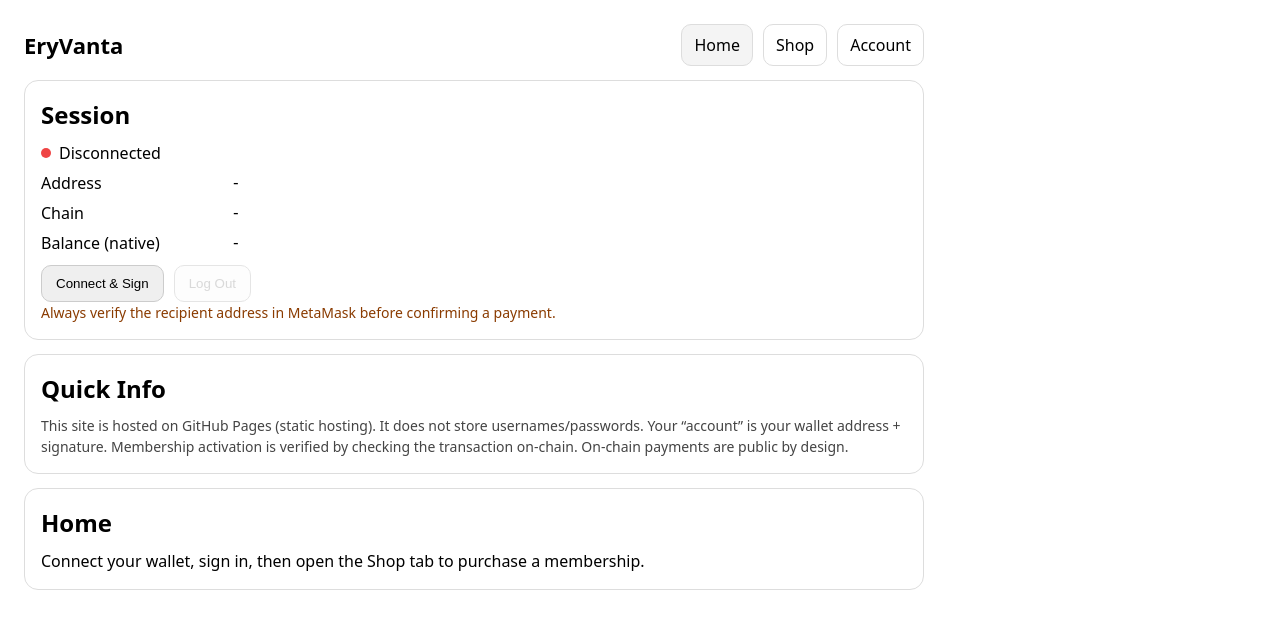
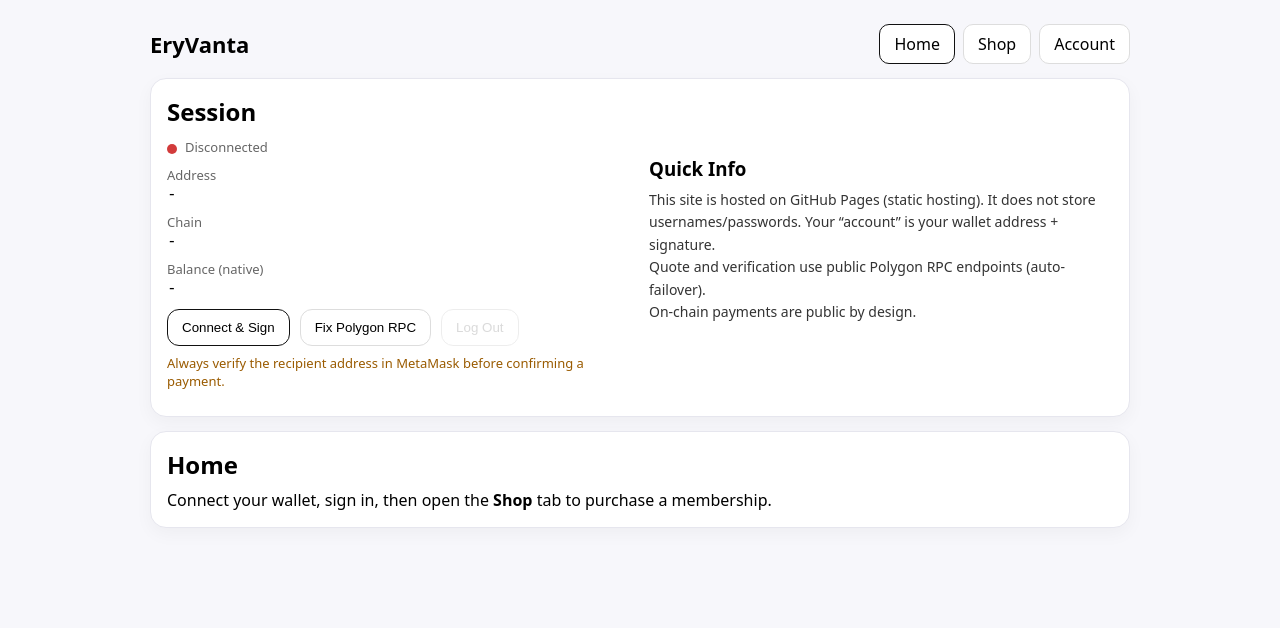
Before and after one commit to riviowo/riviowo.github.io, a plain HTML site: page index.html in a window 1280 px wide. Drawn offline with Linux system fonts and the light colour scheme.

Commit message:
Update index.html

```diff
--- a/index.html
+++ b/index.html
@@ -5,30 +5,33 @@
   <meta name="viewport" content="width=device-width,initial-scale=1" />
   <title>EryVanta</title>
   <style>
-    body { font-family: system-ui, -apple-system, Segoe UI, Roboto, Arial; margin: 24px; line-height: 1.5; }
-    .wrap { max-width: 900px; }
-    .top { display: flex; align-items: center; justify-content: space-between; gap: 12px; flex-wrap: wrap; }
-    .brand { font-size: 22px; font-weight: 700; }
-    .tabs { display: flex; gap: 10px; }
-    .tab { padding: 8px 12px; border: 1px solid #ddd; border-radius: 10px; cursor: pointer; user-select: none; }
-    .tab.active { background: #f4f4f4; }
-    .card { border: 1px solid #ddd; border-radius: 14px; padding: 16px; margin-top: 14px; }
-    .row { display: grid; grid-template-columns: 180px 1fr; gap: 10px; margin: 6px 0; }
-    .mono { font-family: ui-monospace, SFMono-Regular, Menlo, Monaco, Consolas, "Liberation Mono", monospace; word-break: break-all; }
-    .btns { display: flex; gap: 10px; flex-wrap: wrap; margin-top: 10px; }
-    button { padding: 10px 14px; border-radius: 10px; border: 1px solid #ccc; cursor: pointer; }
-    button:disabled { opacity: 0.5; cursor: not-allowed; }
-    .status { display:flex; align-items:center; gap:8px; }
-    .dot { width:10px; height:10px; border-radius:50%; background:#bbb; }
-    .dot.on { background:#22c55e; }
-    .dot.off { background:#ef4444; }
-    .view { display: none; }
-    .view.active { display: block; }
-    .note { color: #444; font-size: 14px; }
-    .msg { margin-top: 8px; color:#111; }
-    .warn { color:#8a3b00; font-size: 14px; }
+    body{font-family:system-ui,Segoe UI,Arial,sans-serif;margin:24px;background:#f7f7fb}
+    .wrap{max-width:980px;margin:0 auto}
+    .top{display:flex;align-items:center;justify-content:space-between;margin-bottom:14px}
+    .brand{font-size:22px;font-weight:800}
+    .tabs{display:flex;gap:8px}
+    .tab{border:1px solid #ddd;border-radius:10px;padding:8px 14px;background:#fff;cursor:pointer}
+    .tab.active{border-color:#111}
+    .card{background:#fff;border:1px solid #e6e6ee;border-radius:16px;padding:16px;margin:14px 0;box-shadow:0 6px 18px rgba(0,0,0,.04)}
+    .row{display:flex;gap:18px;flex-wrap:wrap}
+    .col{flex:1;min-width:260px}
+    .label{color:#666;font-size:13px;margin-top:10px}
+    .val{font-family:ui-monospace, SFMono-Regular, Menlo, Monaco, Consolas, "Liberation Mono", "Courier New", monospace}
+    .btns{display:flex;gap:10px;flex-wrap:wrap;margin-top:12px}
+    button{padding:10px 14px;border-radius:12px;border:1px solid #ddd;background:#fff;cursor:pointer}
+    button.primary{border-color:#111}
+    button:disabled{opacity:.5;cursor:not-allowed}
+    .dot{width:10px;height:10px;border-radius:50%;display:inline-block;margin-right:8px;vertical-align:middle}
+    .dot.on{background:#20b26b}
+    .dot.off{background:#d23b3b}
+    .hint{color:#9a5b00;font-size:13px;margin-top:8px}
+    .msg{margin-top:10px;color:#b00020}
+    .view{display:none}
+    .view.active{display:block}
+    code{background:#f3f3f7;padding:2px 6px;border-radius:8px}
   </style>
 </head>
+
 <body>
   <div class="wrap">
     <div class="top">
@@ -42,67 +45,94 @@
 
     <div class="card">
       <h2 style="margin:0 0 8px 0;">Session</h2>
-      <div class="status">
-        <div id="dot" class="dot off"></div>
-        <div id="status">Disconnected</div>
-      </div>
+      <div class="label"><span id="dot" class="dot off"></span><span id="status">Disconnected</span></div>
 
-      <div class="row"><div>Address</div><div id="addr" class="mono">-</div></div>
-      <div class="row"><div>Chain</div><div id="chain" class="mono">-</div></div>
-      <div class="row"><div>Balance (native)</div><div id="bal" class="mono">-</div></div>
+      <div class="row">
+        <div class="col">
+          <div class="label">Address</div>
+          <div class="val" id="addr">-</div>
+          <div class="label">Chain</div>
+          <div class="val" id="chain">-</div>
+          <div class="label">Balance (native)</div>
+          <div class="val" id="bal">-</div>
 
           <div class="btns">
-        <button id="btnConnect">Connect & Sign</button>
+            <button class="primary" id="btnConnect">Connect & Sign</button>
+            <button id="btnFixRpc">Fix Polygon RPC</button>
             <button id="btnLogout" disabled>Log Out</button>
           </div>
 
-      <div class="warn">Always verify the recipient address in MetaMask before confirming a payment.</div>
+          <div class="hint">Always verify the recipient address in MetaMask before confirming a payment.</div>
+          <div class="msg" id="sessionMsg"></div>
         </div>
 
-    <div class="card">
-      <h2 style="margin:0 0 8px 0;">Quick Info</h2>
-      <div class="note">
+        <div class="col">
+          <h3 style="margin:0 0 8px 0;">Quick Info</h3>
+          <div style="color:#333;line-height:1.6;font-size:14px">
             This site is hosted on GitHub Pages (static hosting). It does not store usernames/passwords.
-        Your “account” is your wallet address + signature.
-        Membership activation is verified by checking the transaction on-chain.
+            Your “account” is your wallet address + signature.<br/>
+            Quote and verification use public Polygon RPC endpoints (auto-failover).<br/>
             On-chain payments are public by design.
           </div>
         </div>
-
-    <div id="view-home" class="card view active">
-      <h2 style="margin:0 0 8px 0;">Home</h2>
-      <div>Connect your wallet, sign in, then open the Shop tab to purchase a membership.</div>
+      </div>
     </div>
 
-    <div id="view-shop" class="card view">
+    <div id="view-home" class="view active">
+      <div class="card">
+        <h2 style="margin:0 0 8px 0;">Home</h2>
+        <div>Connect your wallet, sign in, then open the <b>Shop</b> tab to purchase a membership.</div>
+      </div>
+    </div>
+
+    <div id="view-shop" class="view">
+      <div class="card">
         <h2 style="margin:0 0 8px 0;">Shop</h2>
-
-      <h3 style="margin:8px 0;">Membership</h3>
+        <div><b>Membership</b></div>
         <div>$1.00 (paid in POL on Polygon)</div>
 
-      <div class="btns" style="margin-top:10px;">
+        <div class="btns" style="margin-top:12px">
           <button id="btnQuote">Refresh Quote</button>
-        <button id="btnPay" disabled>Pay with MetaMask</button>
+          <button class="primary" id="btnPay" disabled>Pay with MetaMask</button>
         </div>
 
-      <div class="row"><div>Receiver</div><div id="receiver" class="mono">-</div></div>
-      <div class="row"><div>Chainlink Price (USD per POL)</div><div id="price" class="mono">-</div></div>
-      <div class="row"><div>Amount to Pay</div><div id="amountPol" class="mono">-</div></div>
-      <div class="row"><div>Price Updated</div><div id="updatedAt" class="mono">-</div></div>
+        <div class="label">Receiver</div>
+        <div class="val" id="receiver">-</div>
 
-      <div class="note">If the network is not Polygon, the site will request a network switch to Polygon (chainId 0x89).</div>
-      <div id="shopMsg" class="msg"></div>
+        <div class="label">Chainlink Price (USD per POL)</div>
+        <div class="val" id="price">-</div>
+
+        <div class="label">Amount to Pay</div>
+        <div class="val" id="amountPol">-</div>
+
+        <div class="label">Price Updated</div>
+        <div class="val" id="updatedAt">-</div>
+
+        <div class="hint">If your wallet is not on Polygon, the site will request a network switch (chainId <code>0x89</code>).</div>
+        <div class="msg" id="shopMsg"></div>
+      </div>
     </div>
 
-    <div id="view-account" class="card view">
+    <div id="view-account" class="view">
+      <div class="card">
         <h2 style="margin:0 0 8px 0;">Account</h2>
-      <div class="row"><div>Membership Status</div><div id="mStatus" class="mono">-</div></div>
-      <div class="row"><div>Last Payment Tx</div><div id="mTx" class="mono">-</div></div>
-      <div class="row"><div>Verified On-Chain</div><div id="mVerified" class="mono">-</div></div>
-      <div class="note">This demo stores the last successful payment txHash locally, then verifies it on-chain when you revisit.</div>
+
+        <div class="label">Membership Status</div>
+        <div class="val" id="mStatus">-</div>
+
+        <div class="label">Last Payment Tx</div>
+        <div class="val" id="mTx">-</div>
+
+        <div class="label">Verified On-Chain</div>
+        <div class="val" id="mVerified">-</div>
+
+        <div style="color:#555;margin-top:10px;font-size:13px">
+          This demo stores the last successful payment txHash locally, then verifies it on-chain when you revisit.
+        </div>
       </div>
     </div>
 
     <script src="./app.js"></script>
+  </div>
 </body>
 </html>
```
Lines whose indentation alone changed are shown as unchanged.
